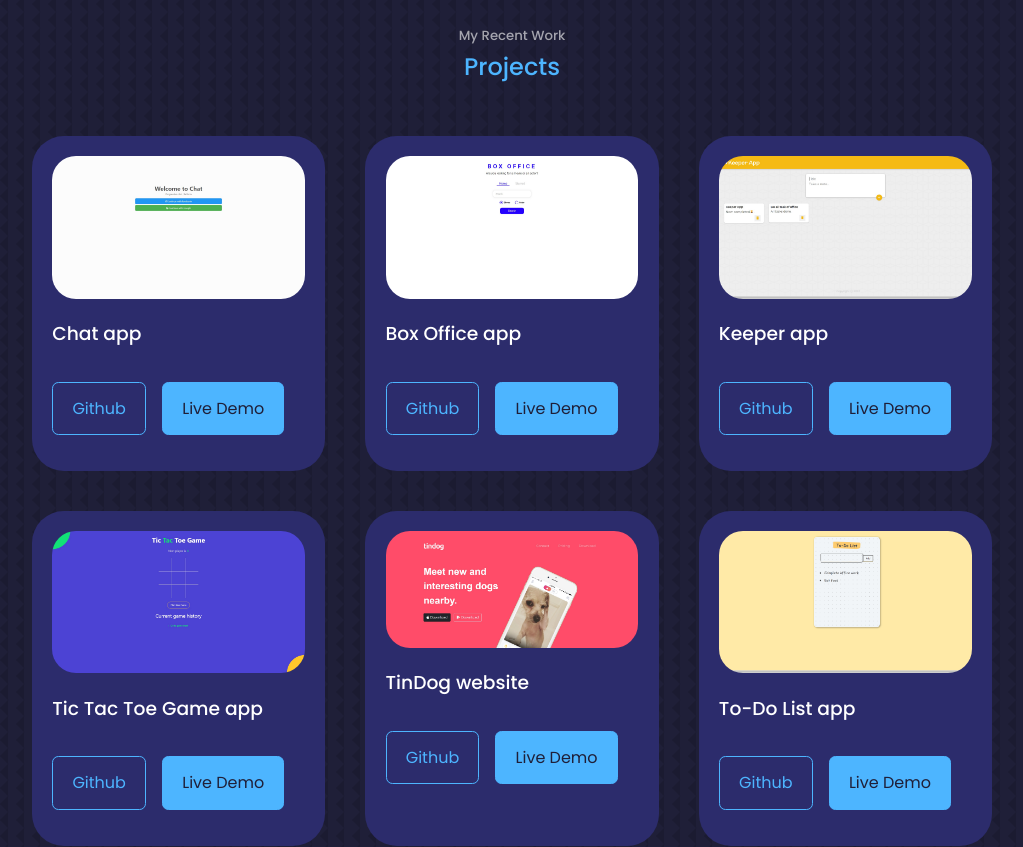
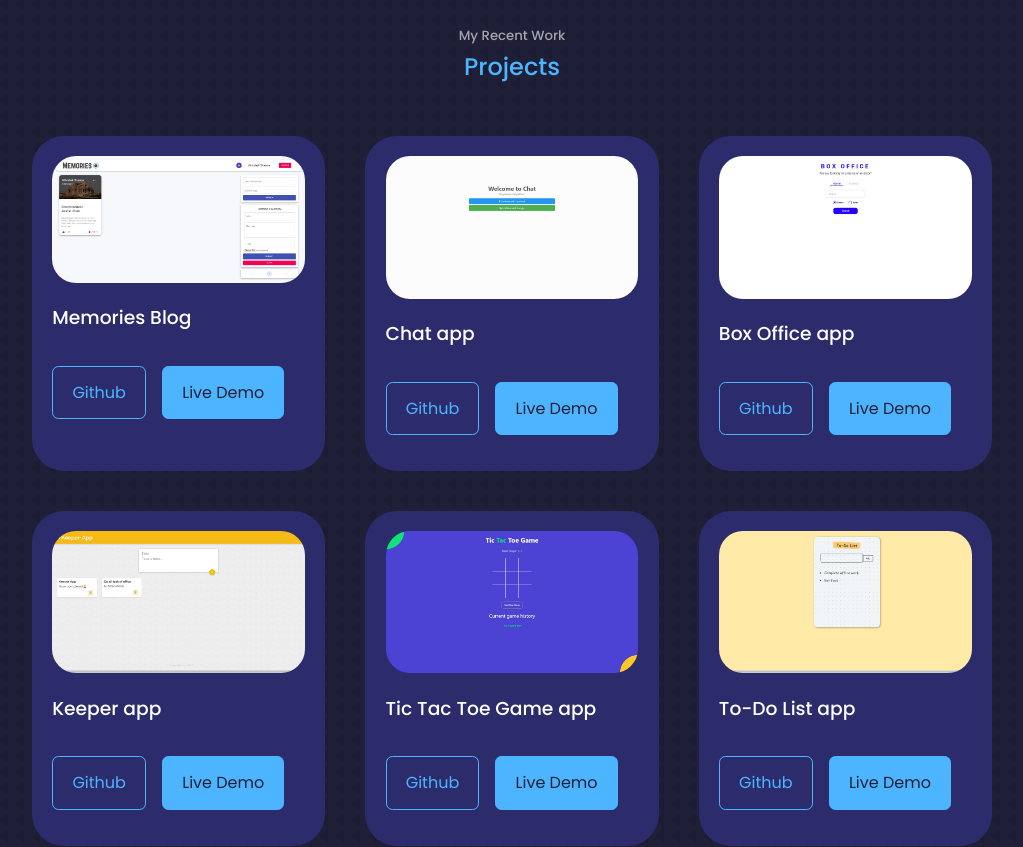
Before and after one commit to abhisheksharma1310/myportfolio, a React (Create React App) app: page / in a window 1280 px wide. Shown: the part 2180-3027 px from the top of the page, without its empty margins (128-1151 px from the left). Built offline with nearby package versions, Linux system fonts and the light colour scheme.

Commit message:
new project info added

```diff
--- a/src/components/header/header.css
+++ b/src/components/header/header.css
@@ -30,7 +30,7 @@ header {
 }
 
 .header__socials::after {
-    content: '';
+  content: "";
   width: 1px;
   height: 2rem;
   background: var(--color-primary);
@@ -68,9 +68,13 @@ header {
 /* ========== Media queries for small devices ========== */
 @media screen and (max-width: 600px) {
   header {
-        height: 100vh;
+    height: 65vh;
   }
-    .header__socials, .scroll__down {
+  .header__socials,
+  .scroll__down {
+    display: none;
+  }
+  .me {
     display: none;
    }
 }
--- a/src/data/project.js
+++ b/src/data/project.js
@@ -2,11 +2,17 @@ import Box_Office from '../assets/Projects_Screenshots/Box_Office.jpg';
 import Chat_app from '../assets/Projects_Screenshots/Chat_app.jpg';
 import Keeper_app from '../assets/Projects_Screenshots/Keeper_app.jpg';
 import Tic_tac_toe from '../assets/Projects_Screenshots/Tic_tac_toe.jpg';
-import TinDog from '../assets/Projects_Screenshots/TinDog.jpg';
+import memories_blog from '../assets/Projects_Screenshots/memories_blog.jpg'
 import ToDo_List from '../assets/Projects_Screenshots/ToDo_List.png';
 
 
 const myProjects = [
+    {
+        title: 'Memories Blog',
+        imageUrl: memories_blog,
+        githubLink: 'https://github.com/abhisheksharma1310/memories_blog',
+        demoLink: 'https://famous-nasturtium-884aa6.netlify.app/'
+    },
     {
         title: 'Chat app',
         imageUrl: Chat_app,
@@ -32,12 +38,6 @@ const myProjects = [
         demoLink: 'https://abh-tictactoegame-react.surge.sh/'
     },
     {
-        title: 'TinDog website',
-        imageUrl: TinDog,
-        githubLink: 'https://github.com/abhisheksharma1310/tinDog-web',
-        demoLink: 'https://abhisheksharma1310.github.io/tinDog-web/'
-    },
-    {
         title: 'To-Do List app',
         imageUrl: ToDo_List,
         githubLink: 'https://github.com/abhisheksharma1310/ToDo-List-app',
```
Also changed, not shown: src/assets/Projects_Screenshots/memories_blog.jpg (added), 1 other file (tests, documents, lock files or other folders). Lines whose indentation alone changed are shown as unchanged.
